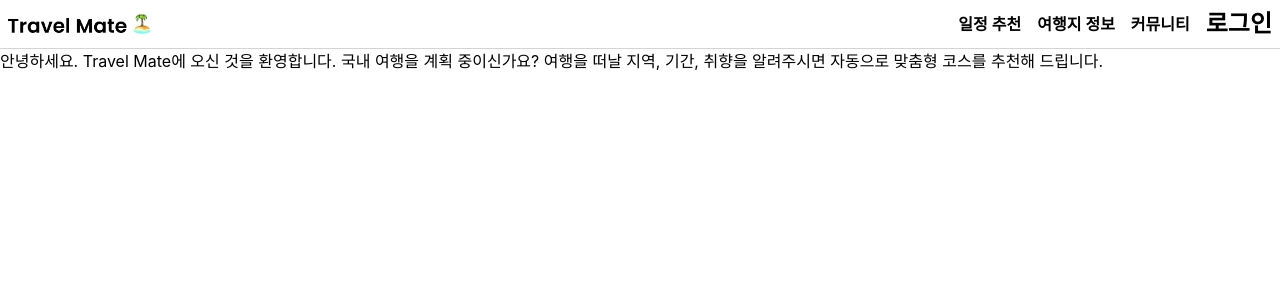
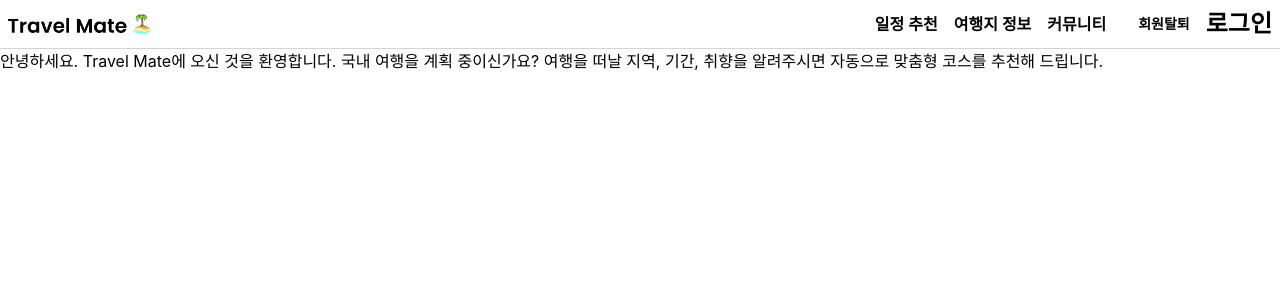
Before and after one commit to Juhyung03/travelmate-frontend, a React (Create React App) app: page / in a window 1280 px wide. Shown: the top 300 px of the page. Built offline with nearby package versions, Linux system fonts and the light colour scheme; no server answers.

Commit message:
feat: 회원탈퇴 기능 추가

```diff
--- a/src/components/Navbar.js
+++ b/src/components/Navbar.js
@@ -2,7 +2,7 @@ import React from 'react';
 import { Link, useNavigate } from 'react-router-dom';
 import travel_mate_logo from '../assets/images/travel_mate.png';
 import useUser from '../hooks/useUser';
-import { logout } from '../utils/api';
+import { logout, deleteUser } from '../utils/api';
 
 export default function Navbar() {
   const { user, clearUser } = useUser();
@@ -11,6 +11,17 @@ export default function Navbar() {
   const handleLogout = async () => {
     try {
       await logout();
+      clearUser();
+      localStorage.removeItem('user');
+      navigate('/');
+    } catch (error) {
+      console.error('Logout failed', error);
+    }
+  };
+
+  const handleDeleteUser = async () => {
+    try {
+      await deleteUser();
       clearUser();
       localStorage.removeItem('user');
       navigate('/');
@@ -28,6 +39,9 @@ export default function Navbar() {
         <Link to='/testpage'>일정 추천</Link>
         <Link to='/test2'>여행지 정보</Link>
         <Link to='/test3'>커뮤니티</Link>
+        <button onClick={handleDeleteUser} className='ml-4 text-sm'>
+          회원탈퇴
+        </button>
         {user ? (
           <div className='flex items-center gap-2'>
             <img
```
